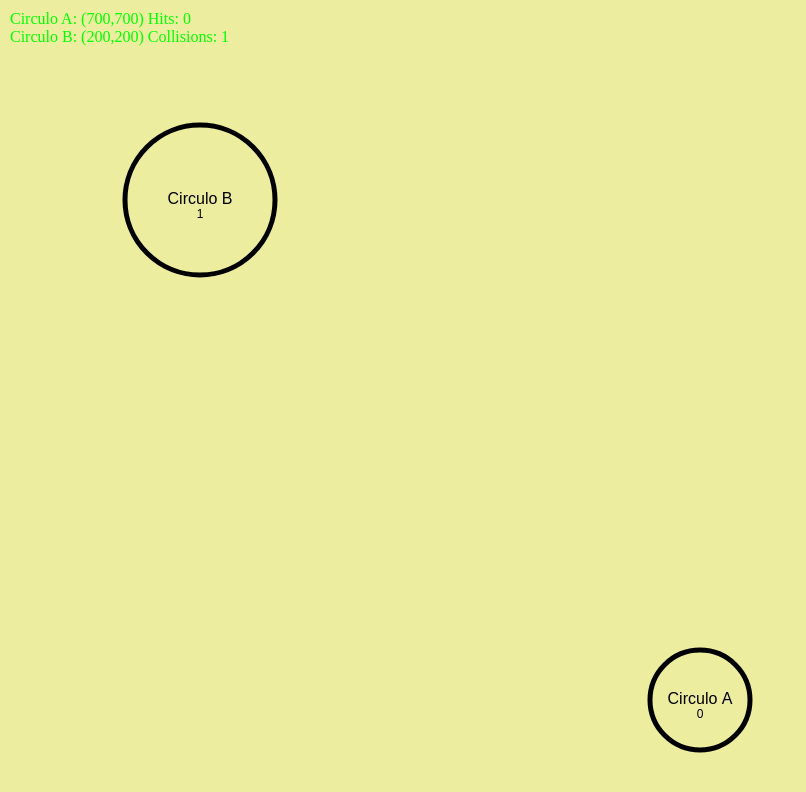
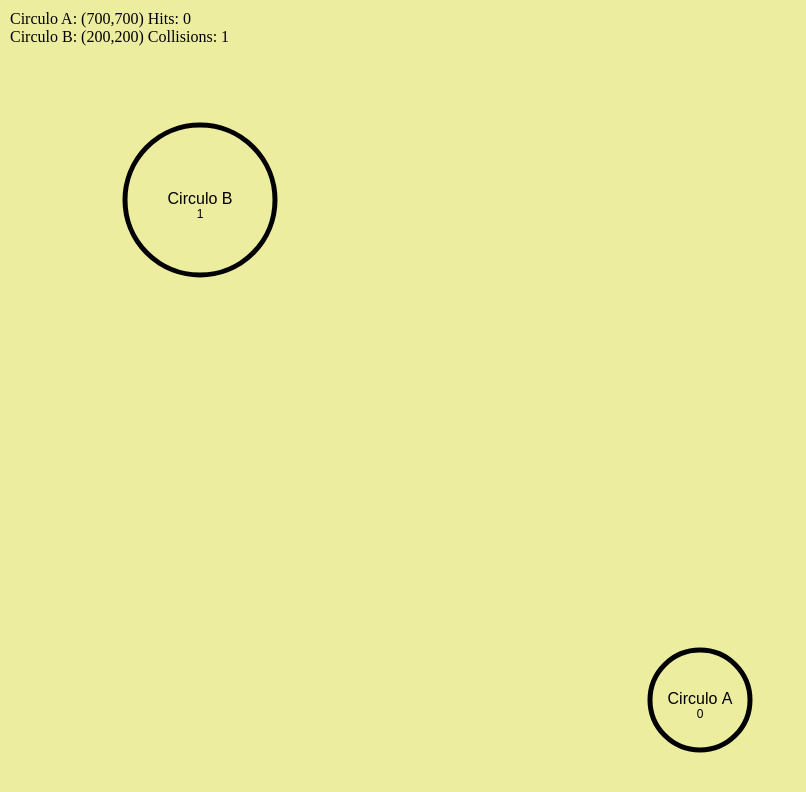
Before and after one commit to arthurolando/Canvas-Study-JS, a plain HTML site: page CollisionOfCircles/index.html in a window 1280 px wide. Shown: the whole page, without its empty margins (0-806 px from the left). Drawn offline with Linux system fonts and the light colour scheme.

Commit message:
update CollisionOfCircles style

```diff
--- a/CollisionOfCircles/style.css
+++ b/CollisionOfCircles/style.css
@@ -17,5 +17,5 @@ div#debug{
     position: fixed;
     left: 10px;
     top: 10px;
-    color: #0f0;
+    color: #000;
 }
```
